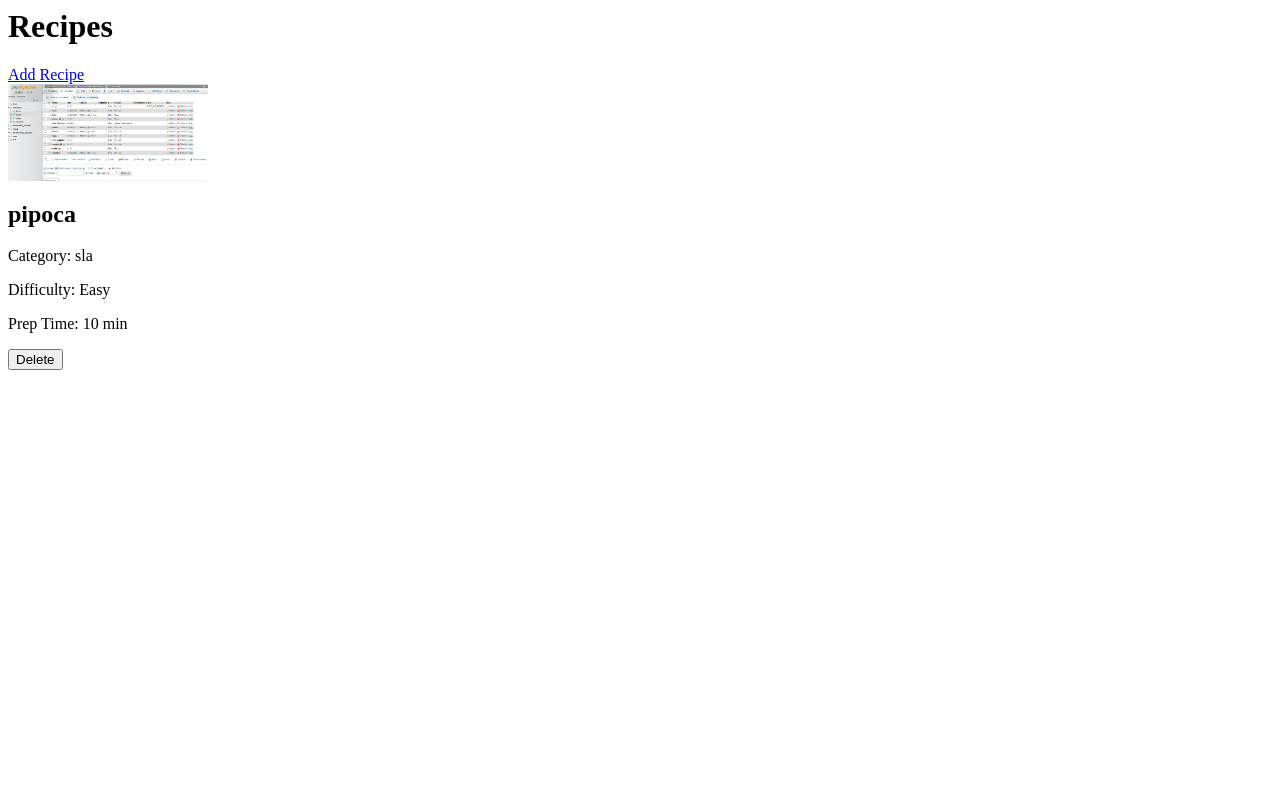
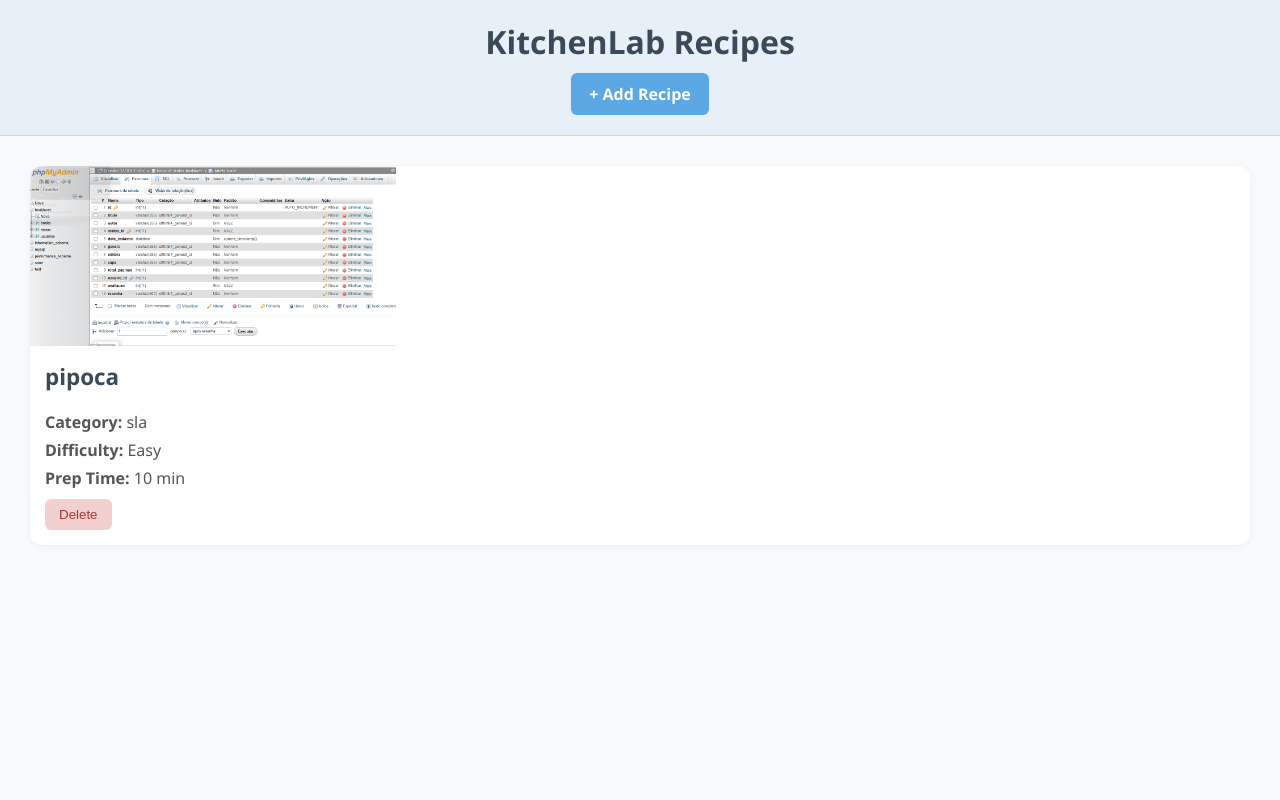
Before and after one commit to GiovanaSantoss/KitchenLab, a Django app: page / in a window 1280 px wide. Run offline with Django 5.2, Linux system fonts and the light colour scheme; a user stored in the database is signed in; data comes from the database, SQL or seed files in the repository; both versions use the stored data as it was after the commit.

Commit message:
CSS file

```diff
--- a/KitchenLab/KitchenLab/settings.py
+++ b/KitchenLab/KitchenLab/settings.py
@@ -128,3 +128,5 @@ LOGIN_URL = '/admin/login/'
 
 MEDIA_URL = '/media/'
 MEDIA_ROOT = os.path.join(BASE_DIR, 'media')
+
+STATIC_URL = '/static/'
--- /dev/null
+++ b/KitchenLab/recipes/static/recipes/style.css
@@ -0,0 +1,100 @@
+body {
+  background: #f9fafb;
+  color: #333;
+  font-family: "Segoe UI", Tahoma, sans-serif;
+  margin: 0;
+  padding: 0;
+}
+
+.header {
+  background: #e7f0f7;
+  padding: 20px;
+  text-align: center;
+  border-bottom: 1px solid #d0d7de;
+}
+
+.header h1 {
+  margin: 0;
+  font-size: 2rem;
+  color: #3a4a58;
+}
+
+.add-btn {
+  display: inline-block;
+  margin-top: 10px;
+  padding: 10px 18px;
+  background: #5ca8e5;
+  color: #fff;
+  text-decoration: none;
+  border-radius: 6px;
+  font-weight: bold;
+  transition: background 0.2s;
+}
+.add-btn:hover {
+  background: #4b96d2;
+}
+
+.recipes-container {
+  display: grid;
+  grid-template-columns: repeat(auto-fit, minmax(260px, 2fr));
+  gap: 20px;
+  padding: 30px;
+}
+
+.recipe-card {
+  background: #ffffff;
+  border-radius: 12px;
+  box-shadow: 0 2px 8px rgba(0, 0, 0, 0.05);
+  overflow: hidden;
+  display: flex;
+  flex-direction: column;
+  transition: transform 0.2s ease;
+}
+.recipe-card:hover {
+  transform: translateY(-4px);
+}
+
+.recipe-img {
+  width: 30%;
+  height: 180px;
+  object-fit: cover;
+}
+
+.recipe-content {
+  padding: 15px;
+}
+
+.recipe-content h2 {
+  margin-top: 0;
+  font-size: 1.4rem;
+  color: #3a4a58;
+}
+
+.recipe-content p {
+  margin: 6px 0;
+  color: #555;
+}
+
+.delete-form {
+  margin-top: 10px;
+}
+
+.delete-btn {
+  background: #f3d0d0;
+  color: #a33;
+  border: none;
+  padding: 8px 14px;
+  border-radius: 6px;
+  cursor: pointer;
+  transition: background 0.2s;
+}
+.delete-btn:hover {
+  background: #e4bcbc;
+}
+
+.empty-msg {
+  text-align: center;
+  color: #777;
+  font-size: 1.1rem;
+  grid-column: 1/-1;
+}
--- a/KitchenLab/recipes/templates/recipes/index.html
+++ b/KitchenLab/recipes/templates/recipes/index.html
@@ -1,28 +1,49 @@
-<h1>Recipes</h1>
-<a href="{% url 'add_recipe' %}">Add Recipe</a>
-<div class="recipes-container">
+{% load static %}
+<!DOCTYPE html>
+<html lang="en">
+  <head>
+    <meta charset="UTF-8" />
+    <meta name="viewport" content="width=device-width, initial-scale=1.0" />
+    <title>Recipes</title>
+    <link rel="stylesheet" href="{% static 'recipes/style.css' %}" />
+  </head>
+  <body>
+    <header class="header">
+      <h1>KitchenLab Recipes</h1>
+      <a href="{% url 'add_recipe' %}" class="add-btn">+ Add Recipe</a>
+    </header>
+
+    <main class="recipes-container">
       {% for recipe in recipes %}
       <div class="recipe-card">
         {% if recipe.image %}
-    <img src="{{ recipe.image.url }}" alt="{{ recipe.name }}" width="200" />
+        <img
+          src="{{ recipe.image.url }}"
+          alt="{{ recipe.name }}"
+          class="recipe-img"
+        />
         {% endif %}
+        <div class="recipe-content">
           <h2>{{ recipe.name }}</h2>
-    <p>Category: {{ recipe.category }}</p>
-    <p>Difficulty: {{ recipe.difficulty }}</p>
-    <p>Prep Time: {{ recipe.prep_time }} min</p>
+          <p><strong>Category:</strong> {{ recipe.category }}</p>
+          <p><strong>Difficulty:</strong> {{ recipe.difficulty }}</p>
+          <p><strong>Prep Time:</strong> {{ recipe.prep_time }} min</p>
 
           {% if recipe.created_by == user %}
           <form
             action="{% url 'delete_recipe' recipe.id %}"
             method="POST"
-      style="display: inline"
+            class="delete-form"
           >
             {% csrf_token %}
-      <button type="submit">Delete</button>
+            <button type="submit" class="delete-btn">Delete</button>
           </form>
           {% endif %}
         </div>
+      </div>
       {% empty %}
-  <p>No recipes added yet.</p>
+      <p class="empty-msg">No recipes added yet.</p>
       {% endfor %}
-</div>
+    </main>
+  </body>
+</html>
```
Also changed, not shown: KitchenLab/db.sqlite3, KitchenLab/media/recipe_images/Captura_de_tela_2025-09-05_155317.png (added). Lines whose indentation alone changed are shown as unchanged.
